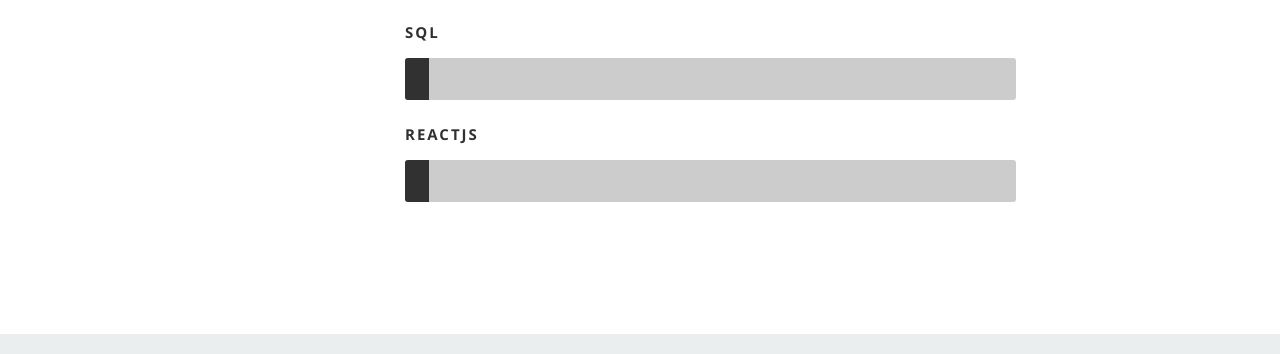
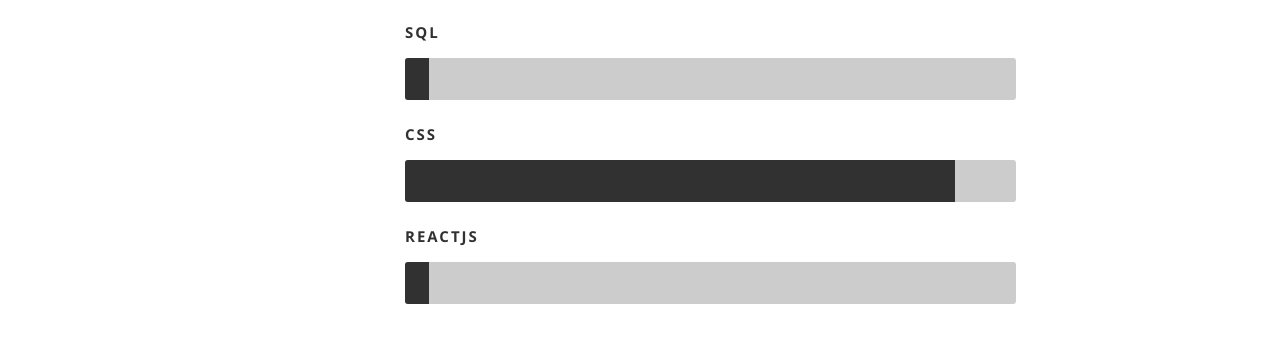
Before and after one commit to hkagei/hkagei-employment-portfolio, a React (Create React App) app: page / in a window 1280 px wide. Shown: the part 2766-3120 px from the top of the page. Built offline with nearby package versions, Linux system fonts and the light colour scheme.

Commit message:
update skills

```diff
--- a/src/resumeData.js
+++ b/src/resumeData.js
@@ -79,6 +79,9 @@
         "skillname":"SQL"
       },
       {
+        "skillname":"CSS"
+      },
+      {
         "skillname":"Reactjs"
       }
     ],
```
